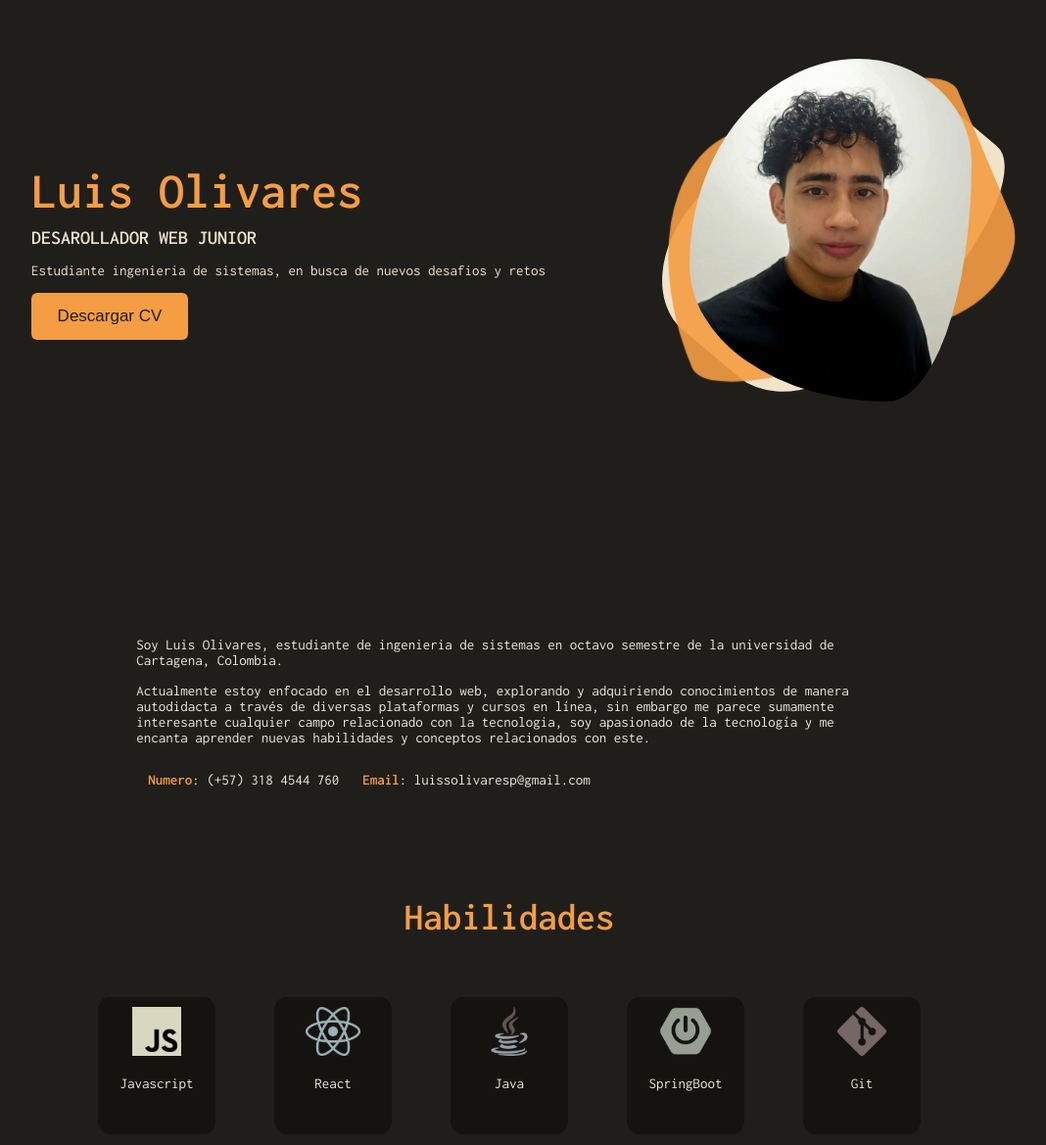
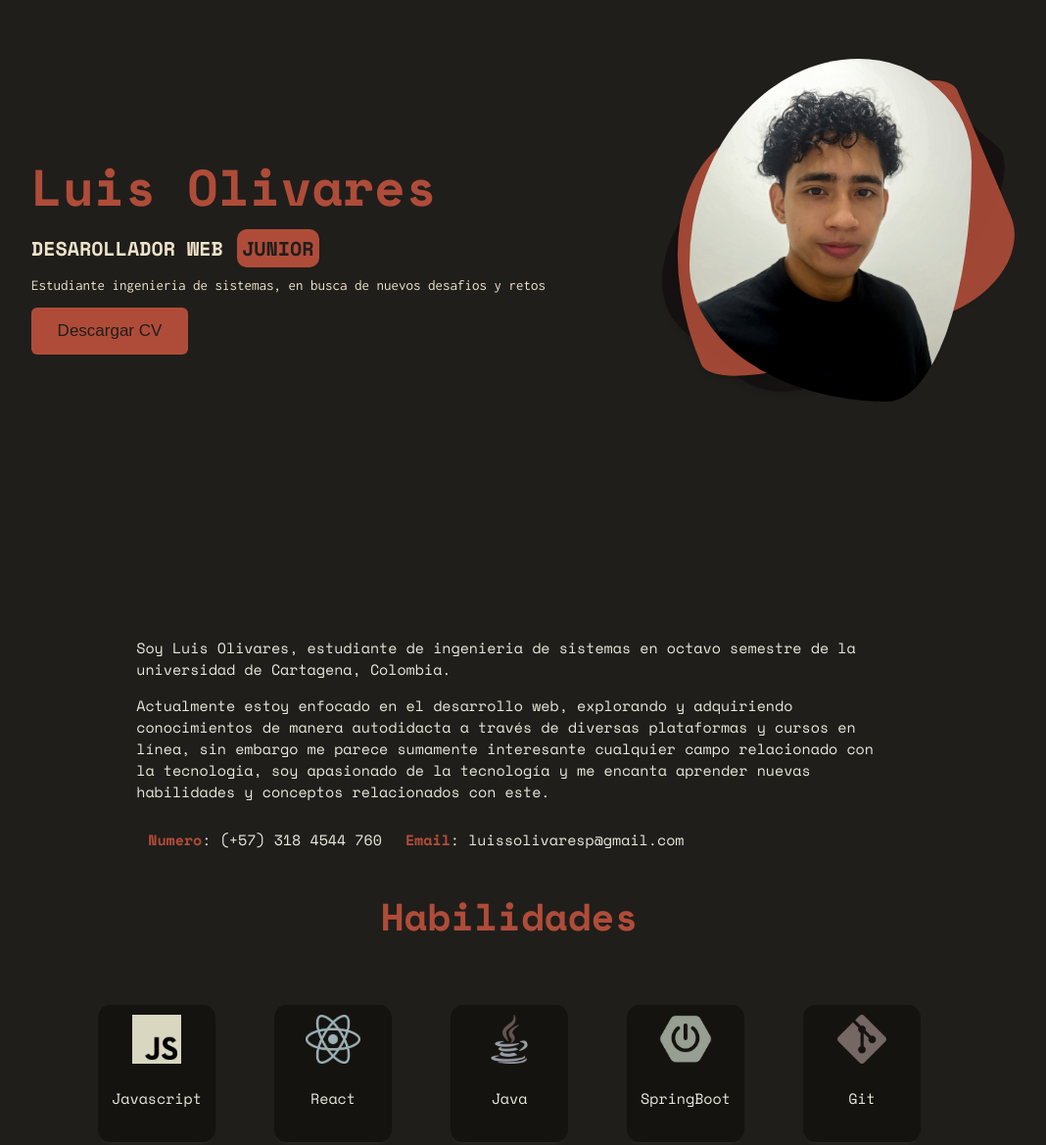
Before and after one commit to iLuisOlivares/Portfolio-2023, a React (Create React App) app: page / in a window 1280 px wide. Shown: the part 165-1334 px from the top of the page at 98% size, without its empty margins (120-1188 px from the left). Built offline with nearby package versions, Linux system fonts and the light colour scheme.

Commit message:
🌇 Update styles

```diff
--- a/src/App.css
+++ b/src/App.css
@@ -1,4 +1,5 @@
 @import url('https://fonts.googleapis.com/css2?family=Inconsolata:wght@200;400;600&family=Raleway:ital,wght@0,200;0,400;0,600;1,300;1,400&family=VT323&display=swap');
+@import url('https://fonts.googleapis.com/css2?family=Space+Mono:ital,wght@0,400;0,700;1,400&display=swap');
 
 .App {
   text-align: center;
--- a/src/assets/styles/style.js
+++ b/src/assets/styles/style.js
@@ -3,7 +3,7 @@ import { createGlobalStyle } from 'styled-components';
 
 export const GlobalStyles = createGlobalStyle`
   body {
-    font-family: 'Inconsolata', sans-serif;
+    font-family: 'Space Mono','Inconsolata', sans-serif;
     color: #E9E9DB;
 
   }
@@ -16,18 +16,18 @@ export const Container = styled.div`
 `;
 
 export const H1 = styled.h2`
-    color: #7C7F50;
+    color: #AF4C39;
 `;
 
 export const H1A = styled.h1`
-    color: #F59D42;
+    color: #AF4C39;
     font-size: 2em;
     margin-bottom: 10px;
 
 `;
 export const H2 = styled.h2`
     font-size: 2m ;
-    color: #F59D42;
+    color: #AF4C39;
     border-width: 10px;
 `;
 
@@ -55,7 +55,7 @@ border-radius: 6px;
     color: #1F1E1B;
     font-size: 17px;
     font-weight: normal;
-    background-color: #F59D42;
+    background-color: #AF4C39;
     border: 0;
     cursor: pointer;
 `;
@@ -69,7 +69,7 @@ export const P = styled.p`
 
 export const B = styled.b`
   font-weight: bold;
-  color: #F59D42;
+  color: #AF4C39;
 
   font-size:15px;
 `;
--- a/src/components/About/index.jsx
+++ b/src/components/About/index.jsx
@@ -22,7 +22,7 @@ const AboutSection = styled.section`
   height: 200px;
   width: 100%;
   @media screen and (max-width: 1000px) {
-  height: 345px;
+  height: 405px;
   z-index: 1;
   }
 `;
--- a/src/components/Presentation/Info.jsx
+++ b/src/components/Presentation/Info.jsx
@@ -17,11 +17,20 @@ const PB = styled.p`
   font-size:20px;
 `;
 
+const B = styled.b`
+ color: #1F1E1B;
+ background-color: #AF4C39;
+ border-radius: 10px;
+ padding: 5px;
+ margin: 2px;
+
+`
+
 export const Info = () => {
   return (
     <div>
       <H1A>Luis Olivares</H1A>
-            <PB>Desarollador Web Junior</PB>
+      <PB>Desarollador Web <B>Junior</B></PB>
       <P>Estudiante ingenieria de sistemas, en busca de nuevos desafios y retos</P>
       <Button>Descargar CV</Button>
 
--- a/src/components/Presentation/index.jsx
+++ b/src/components/Presentation/index.jsx
@@ -55,6 +55,7 @@ const ImgPresentation = styled.img`
 text-align: center;
   border-radius: 60% 40% 30% 70%/60% 30% 70% 40%;
   position: absolute;
+
   @media screen and (max-width: 1000px) {
       margin: 10px;
     height: 390px;
@@ -65,10 +66,9 @@ const ImgPresentation2 = styled.div`
   width: 250px;
   text-align: center;
   transform: rotate(40deg);
-  background-color: #F0E3CA;
+  background-color: #161111;
   border-radius: 40% 20% 40% 30%/40% 40% 50% 30%;
-  /* -webkit-box-shadow: 0px 6px 8px -5px #F59D42; */
-  /* box-shadow: 0px 5px 1px 5px #F59Ds42; */
+  -webkit-box-shadow: 5px 6px 8px -10px rgb(20, 19, 16);
   position: absolute;
   @media screen and (max-width: 1000px) {
       margin: 10px;
@@ -78,10 +78,10 @@ const ImgPresentation2 = styled.div`
 const ImgPresentation3 = styled(ImgPresentation2)`
 transform: rotate(67deg);
 opacity: 90%;
-background-color: #F59D42;
+background-color: #AF4C39;
   border-radius: 20% 30% 23% 90%/60% 30% 70% 40%;
-  /* -webkit-box-shadow: 0px 6px 8px -5px #F59D42; */
-  box-shadow: 0px 5px 1px 5px #F59D42;
+
+  -webkit-box-shadow: 5px 6px 8px -10px #141310;
 `;
 
 
--- a/src/components/Skills/Carousel.jsx
+++ b/src/components/Skills/Carousel.jsx
@@ -22,7 +22,12 @@ const ImgDiv = styled.div`
     padding: 10px;
     border-radius: 10%;
     margin: 30px;
+  -webkit-box-shadow: 0px 6px 10px -10px #5f5c5c;
 
+    :hover{
+        border-radius: 20% 30% 23% 90%/60% 30% 70% 40%;
+        box-shadow: 0px 5px 1px 5px #af4d39b9;
+    }
 `;
 
 const Img = styled.img`
@@ -38,7 +43,6 @@ export const Carousel = () => {
             <ImgDiv>
                 <Img src={js} alt="javascript" />
                 <P>Javascript</P>
-
             </ImgDiv>
             <ImgDiv>
                 <Img src={react} alt="React" />
```
Lines whose indentation alone changed are shown as unchanged.
